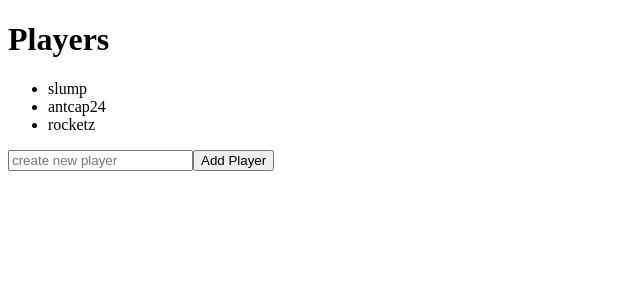
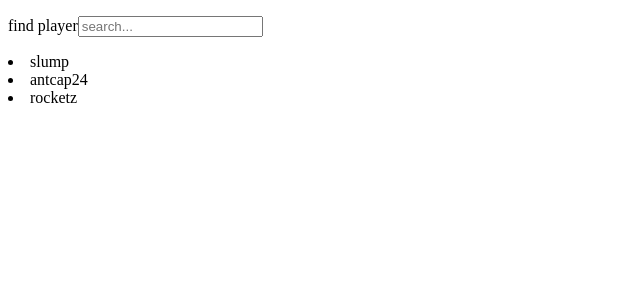
Before and after one commit to stuart-hahn/playertracker, a React (Create React App) app: page / in a window 1280 px wide. Shown: the top 300 px of the page, without its empty margins (0-640 px from the left). Built offline with nearby package versions, Linux system fonts and the light colour scheme; data requests are answered from the project's data file.

Commit message:
refactor into multiple components with better search functionality and a more detailed player component

```diff
--- a/db.json
+++ b/db.json
@@ -3,17 +3,26 @@
     {
       "id": 1,
       "name": "slump",
-      "url": "twitch.tv/slumpcity"
+      "url": "twitch.tv/slumpcity",
+      "wins": 15,
+      "losses": 1,
+      "titles": 107
     },
     {
       "id": 2,
       "name": "antcap24",
-      "url": "twitch.tv/antcap24"
+      "url": "twitch.tv/antcap24",
+      "wins": 8,
+      "losses": 8,
+      "titles": 4
     },
     {
       "id": 3,
       "name": "rocketz",
-      "url": "muthead.com"
+      "url": "muthead.com",
+      "wins": 8,
+      "losses": 8,
+      "titles": 13
     }
   ]
 }
--- a/public/index.html
+++ b/public/index.html
@@ -24,7 +24,7 @@
       work correctly both with client-side routing and a non-root public URL.
       Learn how to configure a non-root public URL by running `npm run build`.
     -->
-    <title>React App</title>
+    <title>Player Tracker</title>
   </head>
   <body>
     <noscript>You need to enable JavaScript to run this app.</noscript>
--- a/src/App.js
+++ b/src/App.js
@@ -1,41 +1,30 @@
 import React, { useState, useEffect } from 'react';
-import axios from 'axios'
-import Player from './components/Player'
+import axios from 'axios';
 
-const App = (props) => {
+import Search from './components/Search'
+import Players from './components/Players'
+
+const App = () => {
   const [players, setPlayers] = useState([])
-  const [newPlayer, setNewPlayer] = useState('')
+  const [term, setTerm] = useState('')
+
+  let filteredPlayers = [...players]
+
+  if (term) {
+    filteredPlayers = players.filter(player => player.name.toLowerCase().includes(term.toLowerCase()))
+  }
 
   useEffect(() => {
-    axios
-      .get('http://localhost:3001/players')
+    axios.get('http://localhost:3001/players')
       .then(response => setPlayers(response.data))
   }, [])
 
-  const addPlayer = event => {
-    event.preventDefault()
-    const playerObject = {
-      id: players.length + 1,
-      name: newPlayer,
-      url: `twitch.tv/${newPlayer}`
-    }
-
-    setPlayers(players.concat(playerObject))
-    setNewPlayer('')
-  }
-
-  const handlePlayerChange = (event) => setNewPlayer(event.target.value)
+  const handleTermChange = event => setTerm(event.target.value)
 
   return (
     <div>
-      <h1>Players</h1>
-      <ul>
-        {players.map(player => <Player key={player.id} player={player} />)}
-      </ul>
-      <form onSubmit={addPlayer}>
-        <input value={newPlayer} placeholder="create new player" onChange={handlePlayerChange} />
-        <button type="submit">Add Player</button>
-      </form>
+      <Search term={term} handleTermChange={handleTermChange} />
+      <Players players={filteredPlayers} />
     </div>
   );
 }
--- a/src/components/Player.js
+++ b/src/components/Player.js
@@ -1,5 +1,15 @@
 import React from 'react';
 
-const Player = ({ player }) => <li>{player.name}</li>
+const Player = ({ player }) => {
+  const record = `${player.wins} - ${player.losses}`
+  return (
+    <div>
+      <h1>{player.name}</h1>
+      <a href={player.url}>{player.url}</a>
+      <p>Record: {record}</p>
+      <p>Titles: {player.titles}</p>
+    </div>
+  )
+}
 
 export default Player;
--- /dev/null
+++ b/src/components/Players.js
@@ -0,0 +1,17 @@
+import React from 'react';
+import Player from './Player'
+
+const Players = ({ players }) => {
+
+  if (players.length === 1) {
+    return <Player player={players[0]} />
+  }
+
+  return (
+    <div>
+      {players.map(player => <li key={player.id}>{player.name}</li>)}
+    </div>
+  );
+}
+
+export default Players;
--- /dev/null
+++ b/src/components/Search.js
@@ -0,0 +1,14 @@
+import React from 'react';
+
+const Search = ({ term, handleTermChange }) => {
+  return (
+    <div>
+      <p>
+        find player
+        <input type="text" onChange={handleTermChange} value={term} placeholder="search..." />
+      </p>
+    </div>
+  );
+}
+
+export default Search;
```
